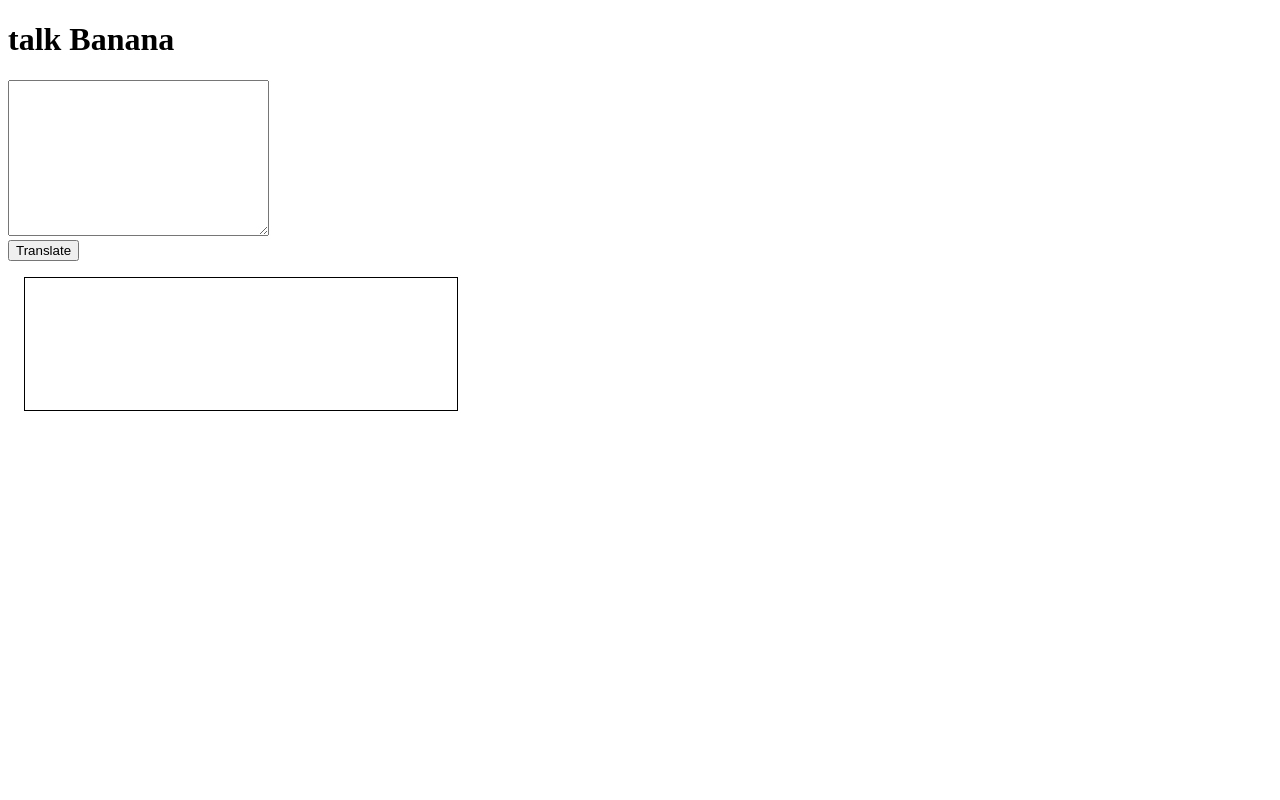
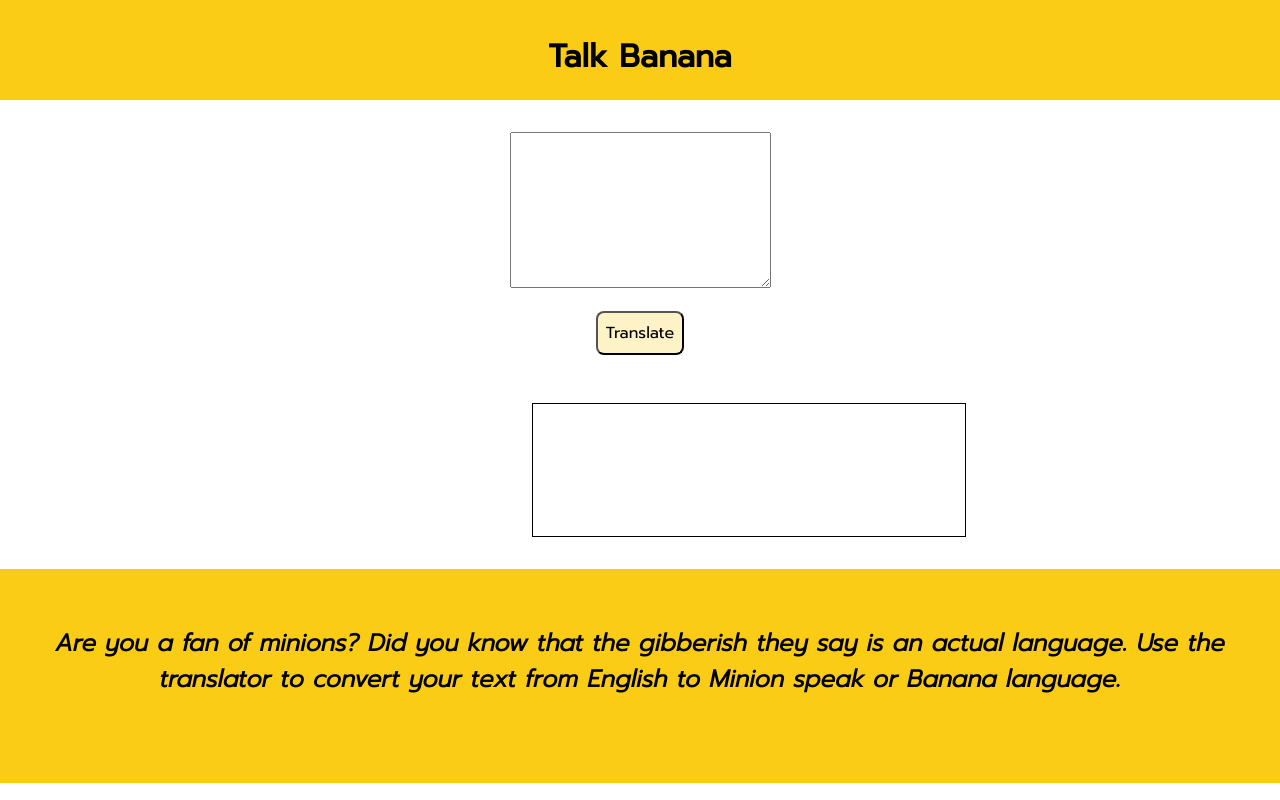
Before and after one commit to BhumikaSingh-27/neogcamp-banana-speak, a plain HTML site: page index.html in a window 1280 px wide. Drawn offline with Linux system fonts and the light colour scheme; a web font is replaced by a local one.

```diff
--- a/index.html
+++ b/index.html
@@ -1,17 +1,18 @@
 <!DOCTYPE html>
+
 <html lang="en">
 
 <head>
     <meta charset="UTF-8">
     <meta http-equiv="X-UA-Compatible" content="IE=edge">
     <meta name="viewport" content="width=device-width, initial-scale=1.0">
-    <title>Banana</title>
+    <title>Banana talk</title>
     <link rel="stylesheet" href="style.css">
 </head>
 
 <body>
     <header>
-        <h1>talk Banana</h1>
+        <h1>Talk Banana</h1>
     </header>
     <section>
         <textarea name="" id="txt-input" cols="30" rows="10"></textarea> <br>
@@ -19,6 +20,15 @@
 
         <div id="output"></div>
     </section>
+
+    <FOOTER>
+        <h2>
+            <p><i>Are you a fan of minions? Did you know that the gibberish they say is an actual language. Use the
+                    translator
+                    to
+                    convert your text from English to Minion speak or Banana language.</i></p>
+        </h2>
+    </FOOTER>
     <script src="app.js" type="text/javascript"></script>
 </body>
 
--- a/style.css
+++ b/style.css
@@ -1,7 +1,63 @@
+@import url('https://fonts.googleapis.com/css2?family=Courgette&family=Nunito+Sans:wght@300;700&family=Prompt:ital,wght@0,400;1,300&family=Saira+Extra+Condensed:wght@300&display=swap');
+
+body {
+    margin: 0px;
+    font-family: 'Prompt', sans-serif;
+
+}
+
+:root {
+    --primary-color: #facc15;
+    --secondary-color: #fef3c7;
+}
+
+header {
+    background-color: var(--primary-color);
+    height: 100px;
+
+    /* text-align: center; */
+
+}
+
+h1 {
+    margin: auto;
+    text-align: center;
+    padding-top: 2rem;
+
+}
+
+section {
+    display: block;
+    margin: auto;
+    text-align: center;
+    padding: 2rem;
+}
+
+button {
+    padding: .5rem;
+    border-radius: 0.5rem;
+    /* border: 1px solid black; */
+    background-color: var(--secondary-color);
+    margin: 1rem;
+    font-family: 'Prompt', sans-serif;
+    font-size: 1rem;
+    ;
+}
+
 div {
     height: 100px;
     width: 400px;
-    margin: 1rem;
+    margin-left: 500px;
+    margin-top: 2rem;
     padding: 1rem;
     border: 1px solid black;
 }
+
+footer {
+    background-color: var(--primary-color);
+    padding: 2rem;
+    height: 150px;
+    margin-bottom: 0px;
+    text-align: center;
+
+}
```
